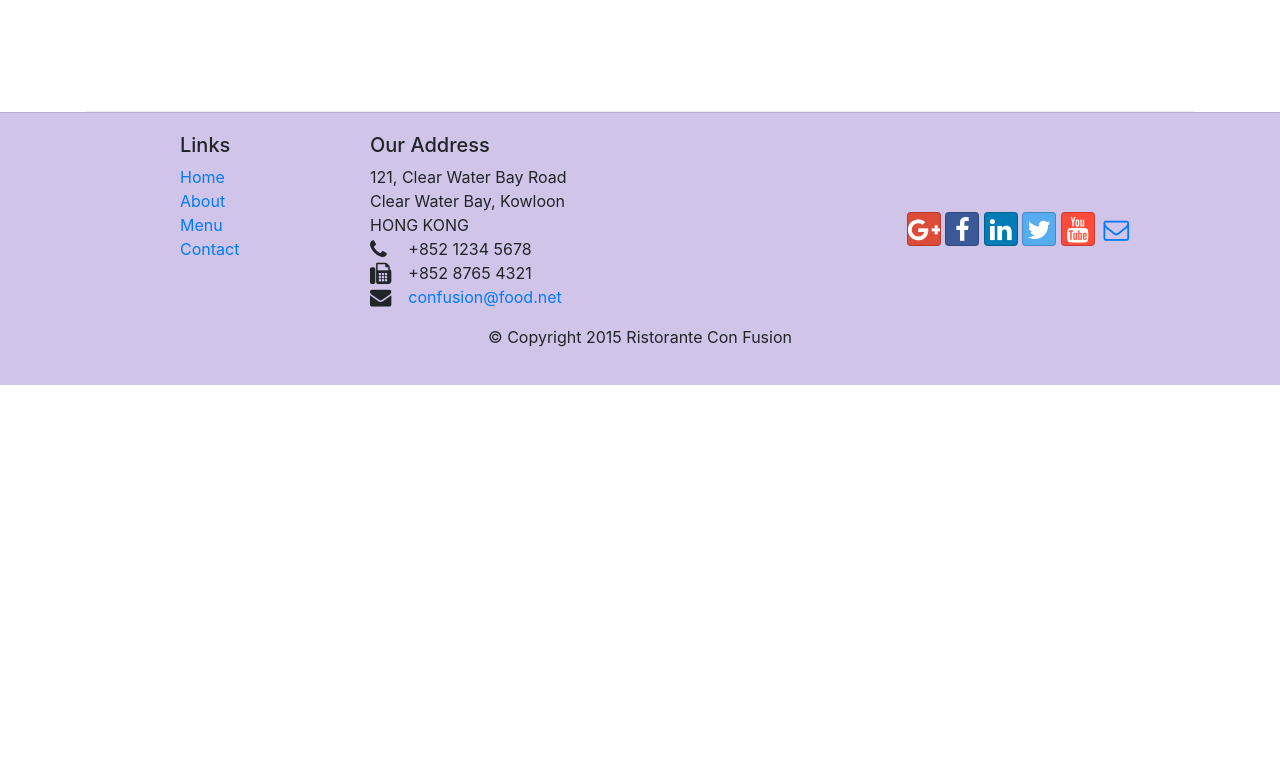
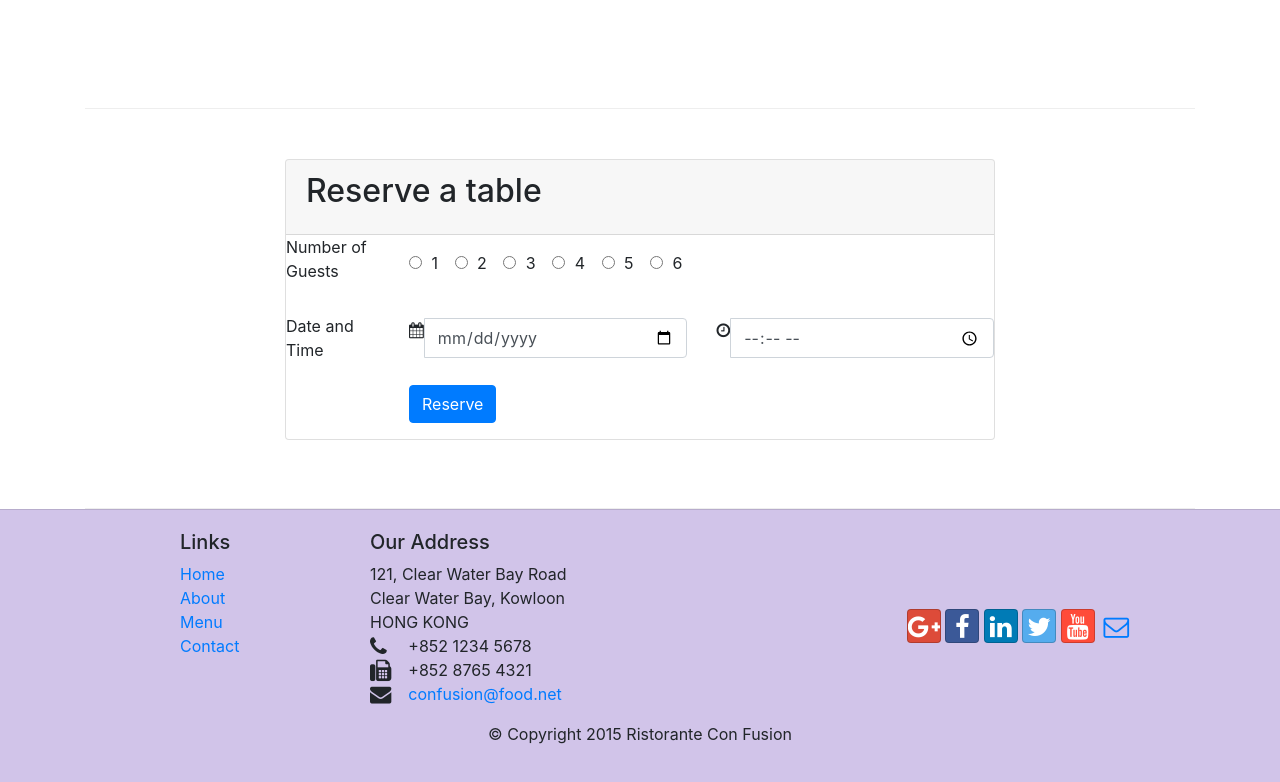
Before and after one commit to datiti/coursera-WebFullStack-bootstrap4, a website: page conFusion1/index.html in a window 1280 px wide. Shown: the part 1401-2183 px from the top of the page. Before the commit the page ends 1786 px from the top, so only its background shows below. Drawn offline with nearby package versions, Linux system fonts and the light colour scheme.

Commit message:
week 2 - assignment - Task 1 & 3
* Task 1: Reserve table form using card
* Task 3: Reserve table button in jumbotron

* add row flex direction for input-group as default in custom css to fix Bootstrap 4.0.0-alpha.6 bug (see issue: https://github.com/twbs/bootstrap/issues/21651)

```diff
--- a/conFusion1/index.html
+++ b/conFusion1/index.html
@@ -1,5 +1,5 @@
 <!DOCTYPE html>
-<html lang="en">
+<html lang="en" xmlns="http://www.w3.org/1999/html">
 
 <head>
     <!-- Required meta tags always come first -->
@@ -57,10 +57,14 @@
             <div class="col col-sm align-self-center">
                 <img src="img/logo.png" class="img-fluid">
             </div>
+            <div class="col col-sm align-self-center">
+                <a role="button" class="btn btn-warning font-weight-bold" href="#reserve_form"><i
+                        class="fa fa-calendar-plus-o"></i> Reserve a table</a>
+                <p></p>
+            </div>
         </div>
     </div>
 </header>
-
 <div class="container">
     <div class="row row-content align-items-center">
         <div class="col-sm-4 col-md-3 flex-last">
@@ -71,7 +75,8 @@
                 <img class="d-flex mr-3 img-thumbnail align-self-center"
                      src="img/uthappizza.png" alt="Uthappizza">
                 <div class="media-body">
-                    <h2 class="mt-0">Uthappizza <span class="badge badge-danger">HOT</span> <span class="badge badge-pill badge-default">$4.99</span></h2>
+                    <h2 class="mt-0">Uthappizza <span class="badge badge-danger">HOT</span> <span
+                            class="badge badge-pill badge-default">$4.99</span></h2>
                     <p class="hidden-xs-down">A unique combination of Indian Uthappam (pancake) and
                         Italian pizza, topped with Cerignola olives, ripe vine
                         cherry tomatoes, Vidalia onion, Guntur chillies and
@@ -95,10 +100,10 @@
     </div>
 
     <div class="row row-content align-items-center">
-        <div class="col-sm-4 col-md-3">
+        <div class="col-sm-4 col-md-3 flex-last">
             <h3>Meet our Culinary Specialists</h3>
         </div>
-        <div class="col-sm col-md">
+        <div class="col-sm col-md flex-first">
             <div class="media">
                 <img class="d-flex mr-3 img-thumbnail align-self-center"
                      src="img/alberto.png" alt="Alberto Somayya">
@@ -115,6 +120,97 @@
         </div>
     </div>
 </div>
+
+<div class="container" id="reserve_form">
+    <!-- row's content must be centered for small to extra large screen -->
+    <div class="row row-content justify-content-sm-center">
+        <!-- card must occupy 8 columns for small to extra large; span to 12 columns for extra small -->
+        <div class="col-12 col-sm-8">
+            <div class="card">
+                <div class="card-header card-warning card-inverse">
+                    <h2 class="card-title">Reserve a table</h2>
+                </div>
+                <div class="card-block">
+                    <div class="row card-text">
+                        <!-- the form takes the whole card width -->
+                        <div class="col-12">
+                            <form id="form_bookingtable" action="javascript:submit_booking();">
+                                <div class="form-group row align-items-center">
+                                    <label class="col-sm-2">Number of Guests</label>
+                                    <div class="col-sm-10">
+                                        <div class="form-check form-check-inline">
+                                            <label class="form-check-label">
+                                                <input class="form-check-input" type="radio" name="num_guest"
+                                                       id="num_guest1" value="1"> 1
+                                            </label>
+                                        </div>
+                                        <div class="form-check form-check-inline">
+                                            <label class="form-check-label">
+                                                <input class="form-check-input" type="radio" name="num_guest"
+                                                       id="num_guest2" value="2"> 2
+                                            </label>
+                                        </div>
+                                        <div class="form-check form-check-inline">
+                                            <label class="form-check-label">
+                                                <input class="form-check-input" type="radio" name="num_guest"
+                                                       id="num_guest3" value="3"> 3
+                                            </label>
+                                        </div>
+                                        <div class="form-check form-check-inline">
+                                            <label class="form-check-label">
+                                                <input class="form-check-input" type="radio" name="num_guest"
+                                                       id="num_guest4" value="4"> 4
+                                            </label>
+                                        </div>
+                                        <div class="form-check form-check-inline">
+                                            <label class="form-check-label">
+                                                <input class="form-check-input" type="radio" name="num_guest"
+                                                       id="num_guest5" value="5"> 5
+                                            </label>
+                                        </div>
+                                        <div class="form-check form-check-inline">
+                                            <label class="form-check-label">
+                                                <input class="form-check-input" type="radio" name="num_guest"
+                                                       id="num_guest6" value="6"> 6
+                                            </label>
+                                        </div>
+                                    </div>
+                                </div>
+                                <div class="form-group row align-items-center">
+                                    <label class="col-form-label col-sm-2">Date and Time</label>
+                                    <div class="input-group col-sm-5">
+                                        <span class="input-group-addon"><i class="fa fa-calendar"></i></span>
+                                        <input type="date" class="form-control" id="resa_date" name="resa_date"
+                                               placeholder="Date">
+                                    </div>
+                                    <div class="input-group col-sm-5">
+                                        <span class="input-group-addon"><i class="fa fa-clock-o"></i></span>
+                                        <input type="time" class="form-control" id="resa_time" name="resa_time"
+                                               placeholder="Time">
+                                    </div>
+                                </div>
+                                <div class="form-group row">
+                                    <div class="offset-md-2 col-md-10">
+                                        <button type="button" class="btn btn-primary">Reserve</button>
+                                    </div>
+                                </div>
+                            </form>
+                        </div>
+                    </div>
+                </div>
+            </div>
+        </div>
+    </div>
+</div>
+<script>
+    function booktable() {
+        console.log('user asked for a table booking');
+    }
+
+    function submit_booking() {
+        console.log('user submit a table booking');
+    }
+</script>
 
 <footer class="card-footer footer">
     <div class="container">
```
